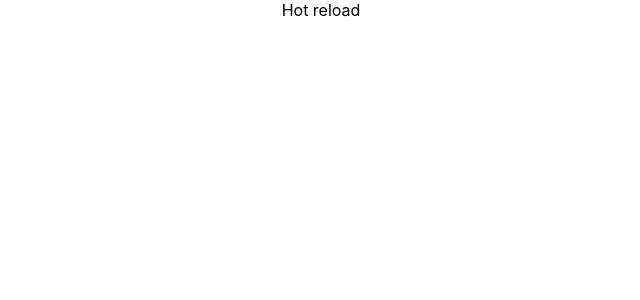
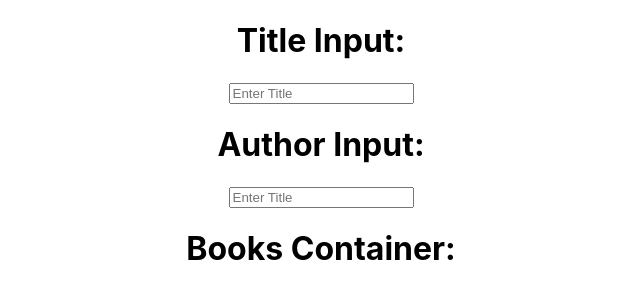
Before and after one commit to Board-Ape/tdb, a React (Create React App) app: page / in a window 1280 px wide. Shown: the top 300 px of the page, without its empty margins (319-959 px from the left). Built offline with nearby package versions, Linux system fonts and the light colour scheme.

Commit message:
Basic layout and sturcture

```diff
--- a/src/App.js
+++ b/src/App.js
@@ -1,13 +1,25 @@
 import React, { Component } from 'react';
 import './App.css';
+import TitleInput from './TitleInput/TitleInput';
+import AuthorInput from './AuthorInput/AuthorInput';
+import BooksContainer from './BooksContainer/BooksContainer';
 
 class App extends Component {
+  constructor(props) {
+    super(props)
+    this.state = {
+      title: '',
+      author: '',
+      books: []
+    }
+  }
+
   render() {
     return (
       <div className="App">
-        <div>
-          Hot reload
-        </div>
+        <TitleInput />
+        <AuthorInput />
+        <BooksContainer />
       </div>
     );
   }
--- /dev/null
+++ b/src/AuthorInput/AuthorInput.js
@@ -0,0 +1,14 @@
+import React from 'react';
+
+const authorInput = (props) => {
+    return (
+        <div>
+            <h1>Author Input: </h1>
+            <form>
+                <input placeholder="Enter Title" />
+            </form>
+        </div>
+    );
+}
+
+export default authorInput;
--- /dev/null
+++ b/src/BooksContainer/BooksContainer.js
@@ -0,0 +1,11 @@
+import React from "react";
+
+const booksContainer = props => {
+  return (
+    <div>
+        <h1>Books Container: </h1>
+    </div>
+  );
+};
+
+export default booksContainer;
--- /dev/null
+++ b/src/TitleInput/TitleInput.js
@@ -0,0 +1,14 @@
+import React from "react";
+
+const titleInput = props => {
+    return (
+        <div>
+            <h1>Title Input: </h1>
+            <form>
+                <input placeholder='Enter Title'/>
+            </form>
+        </div>
+    );
+};
+
+export default titleInput;
```
